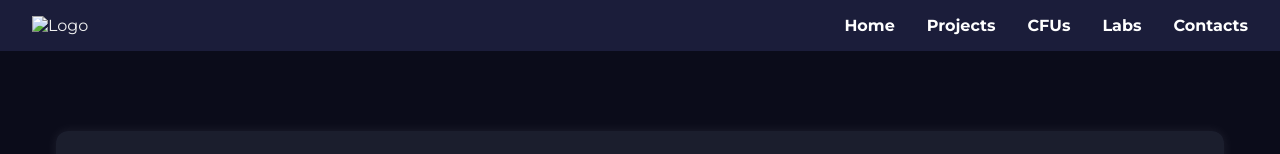
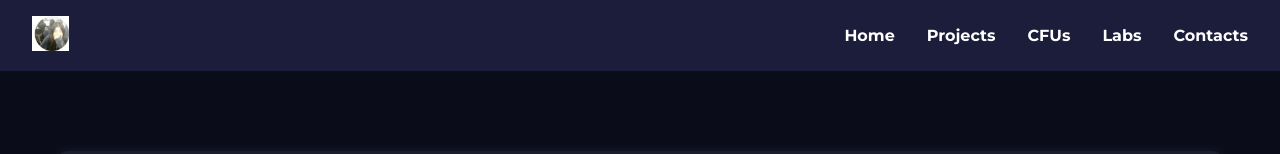
Before and after one commit to Me1dy/JuniorFallPortfolio, a plain HTML site: page index.html in a window 1280 px wide. Shown: the top 154 px of the page. Drawn offline with Linux system fonts and the light colour scheme.

Commit message:
added image

```diff
--- a/index.html
+++ b/index.html
@@ -30,7 +30,7 @@
     <nav class="navbar">
       <div class="navbar-left">
         <!-- Replace logo.png with your own image file -->
-        <img src="logo.png" alt="Logo" />
+        <img src="favicon.png" alt="Logo" />
       </div>
 
       <ul class="navbar-right">
```
